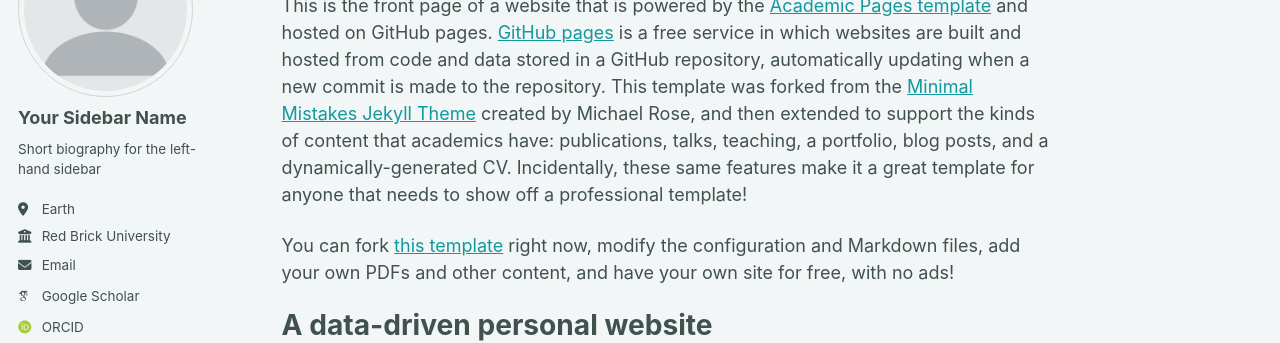
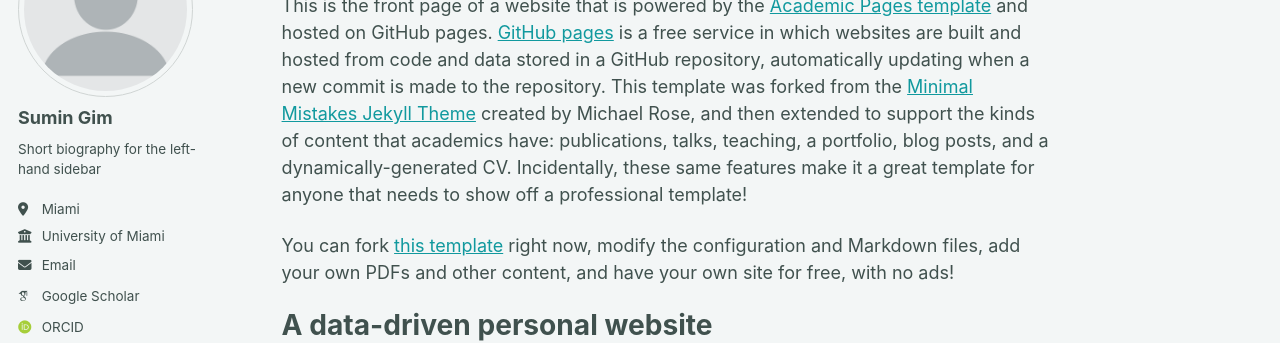
Before and after one commit to std33793/std33793.github.io, a Jekyll site: the page built from _pages/about.md, in a window 1280 px wide. Shown: the part 179-522 px from the top of the page. Built offline with Jekyll 4.4.1, drawn with Linux system fonts in a browser that asks for light colours; some web fonts are replaced; a script bundle is joined from its source files by our own code; library files that are not in the unit come from our copies.

Commit message:
Update _config.yml

```diff
--- a/_config.yml
+++ b/_config.yml
@@ -24,13 +24,13 @@ repository               : "academicpages/academicpages.github.io"
 author:
   # Biographic information
   avatar           : "profile.png"
-  name             : "Your Sidebar Name"
+  name             : "Sumin Gim"
   pronouns         : # example: "she/her"
   bio              : "Short biography for the left-hand sidebar"
-  location         : "Earth"
-  employer         : "Red Brick University"
+  location         : "Miami"
+  employer         : "University of Miami"
   uri              : # URL
-  email            : "none@example.org"
+  email            : "sxg2344@miami.edu"
 
   # Academic websites
   academia         : # URL
```
